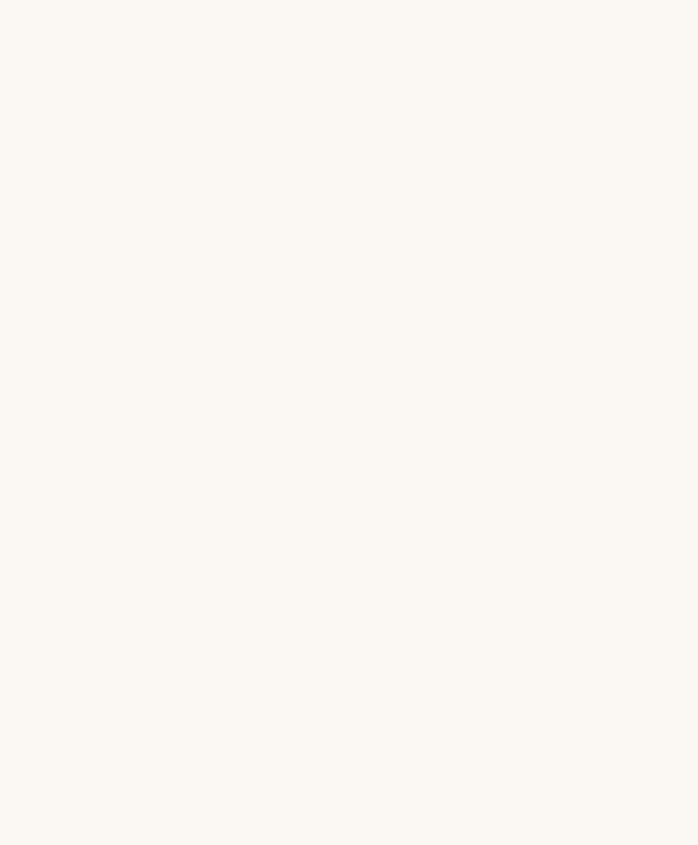
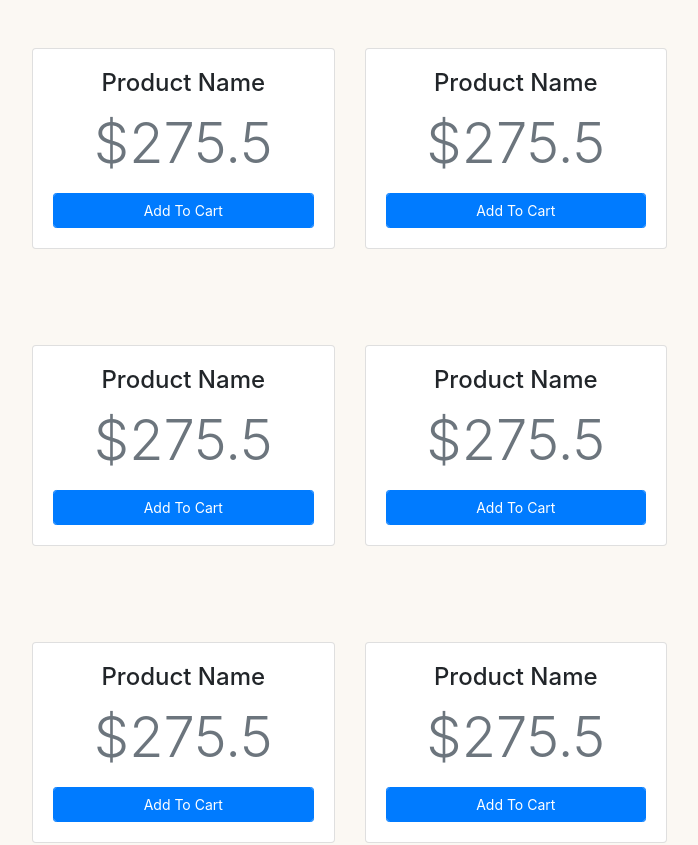
Before and after one commit to Samiulcse/vue, a Vue app in the folder vue-practice-shop/: page / in a window 1280 px wide. Shown: the top 845 px of the page, without its empty margins (53-751 px from the left). Before the commit the page ends 800 px from the top, so only its background shows below. Built offline with nearby package versions, Linux system fonts and the light colour scheme.

Commit message:
Build-a-shopping-cart-L4-Create-the-product-component done

```diff
--- a/vue-practice-shop/src/App.vue
+++ b/vue-practice-shop/src/App.vue
@@ -1,15 +1,35 @@
 <template>
   <div class="container">
     <div class="row">
-      <div class="col-md-7"></div>
+      <div class="col-md-7">
+        <div class="row">
+          <div class="col-md-6" v-for="product in products" v-bind:key="product.id">
+            <product></product>
+          </div>
+        </div>
+      </div>
       <div class="col-md-5"></div>
     </div>
   </div>
 </template>
 
 <script>
+
+import products from '@/products.json';
+import Product from '@/components/Product.vue';
+
 export default {
   name: "app",
+
+  components:{
+    Product
+  },
+
+  data(){
+    return {
+      products
+    }
+  }
 };
 </script>
 
--- /dev/null
+++ b/vue-practice-shop/src/components/Product.vue
@@ -0,0 +1,9 @@
+<template>
+    <div class="card my-5">
+        <div class="card-body">
+            <h4 class="text-center card-title">Product Name</h4>
+            <p class="text-center text-muted card-text display-4">$275.5</p>
+            <button class="btn btn-primary btn-sm form-control">Add To Cart</button>
+        </div>
+    </div>
+</template>
```
